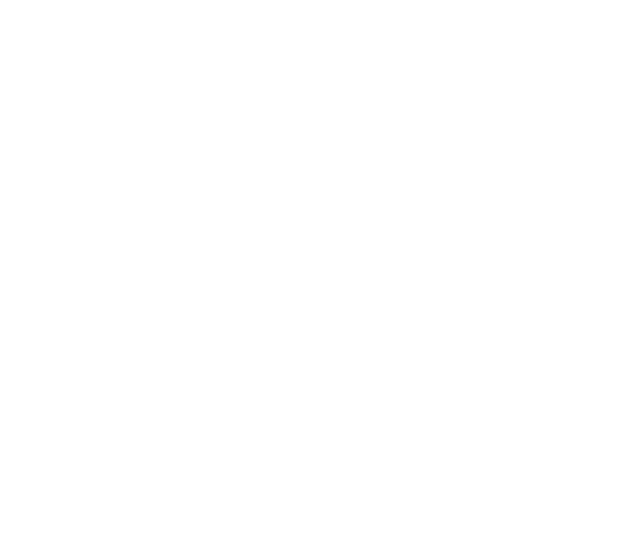
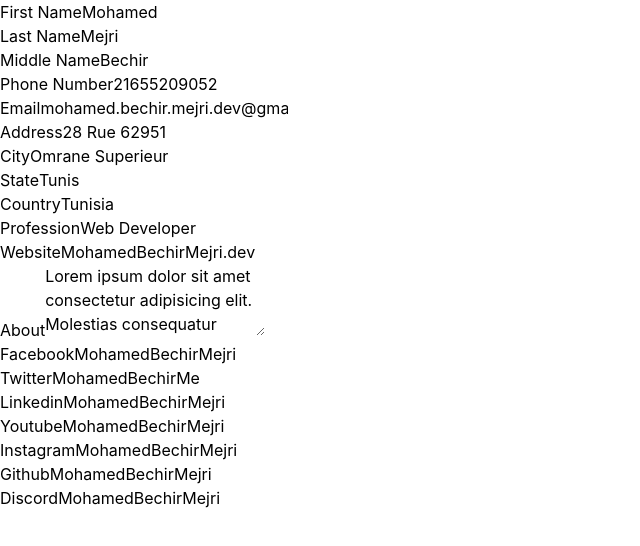
Before and after one commit to MohamedBechirMejri/cv-app-theodinproject, a React (Create React App) app: page / in a window 1280 px wide. Shown: the top 546 px of the page, without its empty margins (0-640 px from the left). Built offline with nearby package versions, Linux system fonts and the light colour scheme.

Commit message:
add /2 data to edit

```diff
--- a/src/Components/Edit/Edit.tsx
+++ b/src/Components/Edit/Edit.tsx
@@ -8,7 +8,261 @@
   data: CvData;
   setData: (data: CvData) => void;
 }) => {
-  return <div></div>;
+  const [firstName, setFirstName] = React.useState(data.name.first);
+  const [lastName, setLastName] = React.useState(data.name.last);
+  const [middleName, setMiddleName] = React.useState(data.name.middle);
+  const [phoneNumber, setPhoneNumber] = React.useState(data.phoneNumber);
+  const [email, setEmail] = React.useState(data.email);
+  const [address, setAddress] = React.useState(data.address);
+  const [city, setCity] = React.useState(data.city);
+  const [state, setState] = React.useState(data.state);
+  const [country, setCountry] = React.useState(data.country);
+  const [profession, setProfession] = React.useState(data.profession);
+  const [website, setWebsite] = React.useState(data.website);
+  const [about, setAbout] = React.useState(data.about);
+  const [facebook, setFacebook] = React.useState(data.socialLinks.facebook);
+  const [twitter, setTwitter] = React.useState(data.socialLinks.twitter);
+  const [linkedin, setLinkedin] = React.useState(data.socialLinks.linkedin);
+  const [instagram, setInstagram] = React.useState(data.socialLinks.instagram);
+  const [github, setGithub] = React.useState(data.socialLinks.github);
+  const [youtube, setYoutube] = React.useState(data.socialLinks.youtube);
+  const [discord, setDiscord] = React.useState(data.socialLinks.discord);
+  const [education, setEducation] = React.useState(data.education);
+  const [school, setSchool] = React.useState("");
+  const [degree, setDegree] = React.useState("");
+  const [description, setDescription] = React.useState("");
+  const [startDateEdu, setStartDateEdu] = React.useState("");
+  const [endDateEdu, setEndDateEdu] = React.useState("");
+  const [experience, setExperience] = React.useState(data.experience);
+  const [company, setCompany] = React.useState("");
+  const [position, setPosition] = React.useState("");
+  const [startDateExp, setStartDateExp] = React.useState("");
+  const [endDateExp, setEndDateExp] = React.useState("");
+  const [skills, setSkills] = React.useState(data.skills);
+  const [skill, setSkill] = React.useState("");
+  const [skillLevel, setSkillLevel] = React.useState(0);
+  const [skillYears, setSkillYears] = React.useState("");
+  const [languages, setLanguages] = React.useState(data.languages);
+  const [language, setLanguage] = React.useState("");
+  const [tools, setTools] = React.useState(data.tools);
+  const [tool, setTool] = React.useState("");
+  const [toolLevel, setToolLevel] = React.useState(0);
+  const [interests, setInterests] = React.useState(data.interests);
+  const [interest, setInterest] = React.useState("");
+  return (
+    <form>
+      <div className="form-group">
+        <label htmlFor="firstName">First Name</label>
+        <input
+          type="text"
+          className="form-control"
+          id="firstName"
+          placeholder="First Name"
+          value={firstName}
+          onChange={e => setFirstName(e.target.value)}
+        />
+      </div>
+      <div className="form-group">
+        <label htmlFor="lastName">Last Name</label>
+        <input
+          type="text"
+          className="form-control"
+          id="lastName"
+          placeholder="Last Name"
+          value={lastName}
+          onChange={e => setLastName(e.target.value)}
+        />
+      </div>
+      <div className="form-group">
+        <label htmlFor="middleName">Middle Name</label>
+        <input
+          type="text"
+          className="form-control"
+          id="middleName"
+          placeholder="Middle Name"
+          value={middleName}
+          onChange={e => setMiddleName(e.target.value)}
+        />
+      </div>
+      <div className="form-group">
+        <label htmlFor="phoneNumber">Phone Number</label>
+        <input
+          type="text"
+          className="form-control"
+          id="phoneNumber"
+          placeholder="Phone Number"
+          value={phoneNumber}
+          onChange={e => setPhoneNumber(e.target.value)}
+        />
+      </div>
+      <div className="form-group">
+        <label htmlFor="email">Email</label>
+        <input
+          type="text"
+          className="form-control"
+          id="email"
+          placeholder="Email"
+          value={email}
+          onChange={e => setEmail(e.target.value)}
+        />
+      </div>
+      <div className="form-group">
+        <label htmlFor="address">Address</label>
+        <input
+          type="text"
+          className="form-control"
+          id="address"
+          placeholder="Address"
+          value={address}
+          onChange={e => setAddress(e.target.value)}
+        />
+      </div>
+      <div className="form-group">
+        <label htmlFor="city">City</label>
+        <input
+          type="text"
+          className="form-control"
+          id="city"
+          placeholder="City"
+          value={city}
+          onChange={e => setCity(e.target.value)}
+        />
+      </div>
+      <div className="form-group">
+        <label htmlFor="state">State</label>
+        <input
+          type="text"
+          className="form-control"
+          id="state"
+          placeholder="State"
+          value={state}
+          onChange={e => setState(e.target.value)}
+        />
+      </div>
+      <div className="form-group">
+        <label htmlFor="country">Country</label>
+        <input
+          type="text"
+          className="form-control"
+          id="country"
+          placeholder="Country"
+          value={country}
+          onChange={e => setCountry(e.target.value)}
+        />
+      </div>
+      <div className="form-group">
+        <label htmlFor="profession">Profession</label>
+        <input
+          type="text"
+          className="form-control"
+          id="profession"
+          placeholder="Profession"
+          value={profession}
+          onChange={e => setProfession(e.target.value)}
+        />
+      </div>
+      <div className="form-group">
+        <label htmlFor="website">Website</label>
+        <input
+          type="text"
+          className="form-control"
+          id="website"
+          placeholder="Website"
+          value={website}
+          onChange={e => setWebsite(e.target.value)}
+        />
+      </div>
+      <div className="form-group">
+        <label htmlFor="about">About</label>
+        <textarea
+          className="form-control"
+          id="about"
+          rows={3}
+          placeholder="About"
+          value={about}
+          onChange={e => setAbout(e.target.value)}
+        />
+      </div>
+      <div className="form-group">
+        <label htmlFor="facebook">Facebook</label>
+        <input
+          type="text"
+          className="form-control"
+          id="facebook"
+          placeholder="Facebook"
+          value={facebook}
+          onChange={e => setFacebook(e.target.value)}
+        />
+      </div>
+      <div className="form-group">
+        <label htmlFor="twitter">Twitter</label>
+        <input
+          type="text"
+          className="form-control"
+          id="twitter"
+          placeholder="Twitter"
+          value={twitter}
+          onChange={e => setTwitter(e.target.value)}
+        />
+      </div>
+      <div className="form-group">
+        <label htmlFor="linkedin">Linkedin</label>
+        <input
+          type="text"
+          className="form-control"
+          id="linkedin"
+          placeholder="Linkedin"
+          value={linkedin}
+          onChange={e => setLinkedin(e.target.value)}
+        />
+      </div>
+      <div className="form-group">
+        <label htmlFor="youtube">Youtube</label>
+        <input
+          type="text"
+          className="form-control"
+          id="youtube"
+          placeholder="Youtube"
+          value={youtube}
+          onChange={e => setYoutube(e.target.value)}
+        />
+      </div>
+      <div className="form-group">
+        <label htmlFor="instagram">Instagram</label>
+        <input
+          type="text"
+          className="form-control"
+          id="instagram"
+          placeholder="Instagram"
+          value={instagram}
+          onChange={e => setInstagram(e.target.value)}
+        />
+      </div>
+      <div className="form-group">
+        <label htmlFor="github">Github</label>
+        <input
+          type="text"
+          className="form-control"
+          id="github"
+          placeholder="Github"
+          value={github}
+          onChange={e => setGithub(e.target.value)}
+        />
+      </div>
+      <div className="form-group">
+        <label htmlFor="discord">Discord</label>
+        <input
+          type="text"
+          className="form-control"
+          id="discord"
+          placeholder="Github"
+          value={discord}
+          onChange={e => setDiscord(e.target.value)}
+        />
+      </div>
+      <div className="form-group"></div>
+    </form>
+  );
 };
 
 export default Edit;
```
